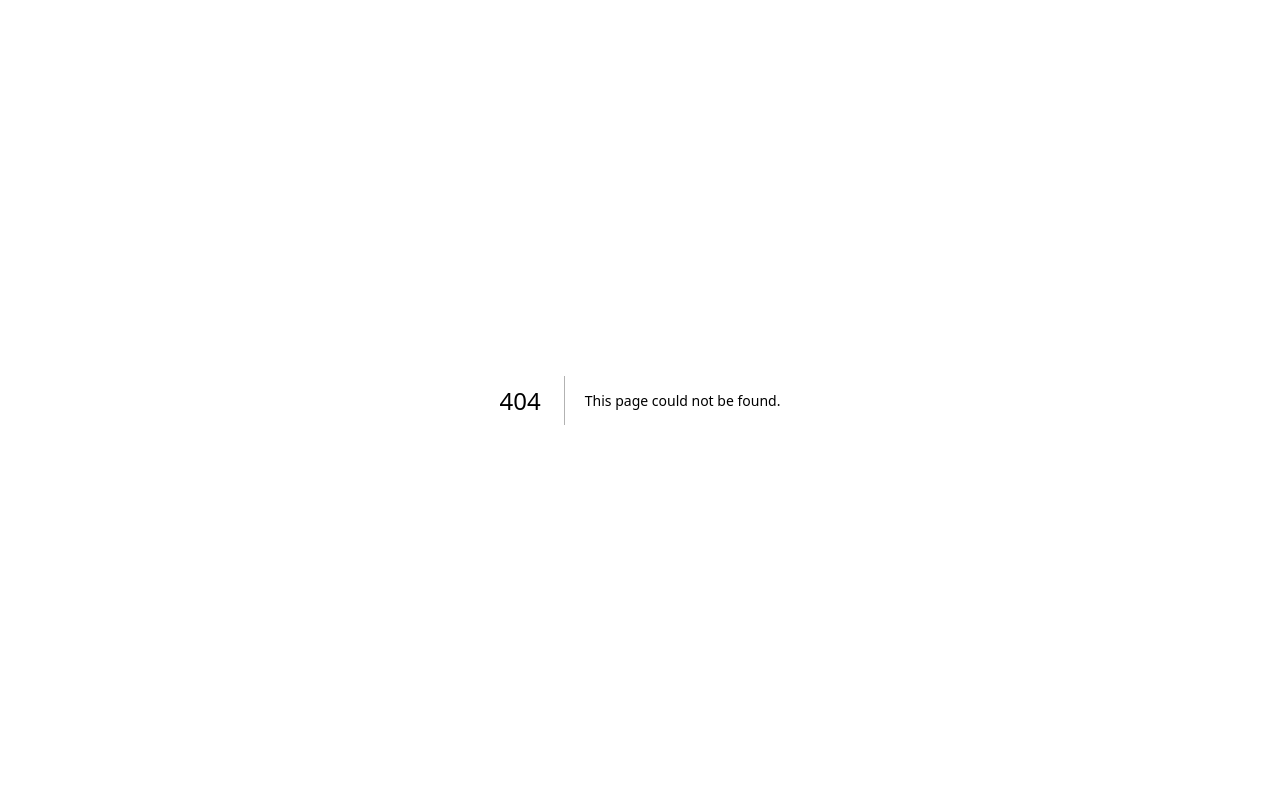
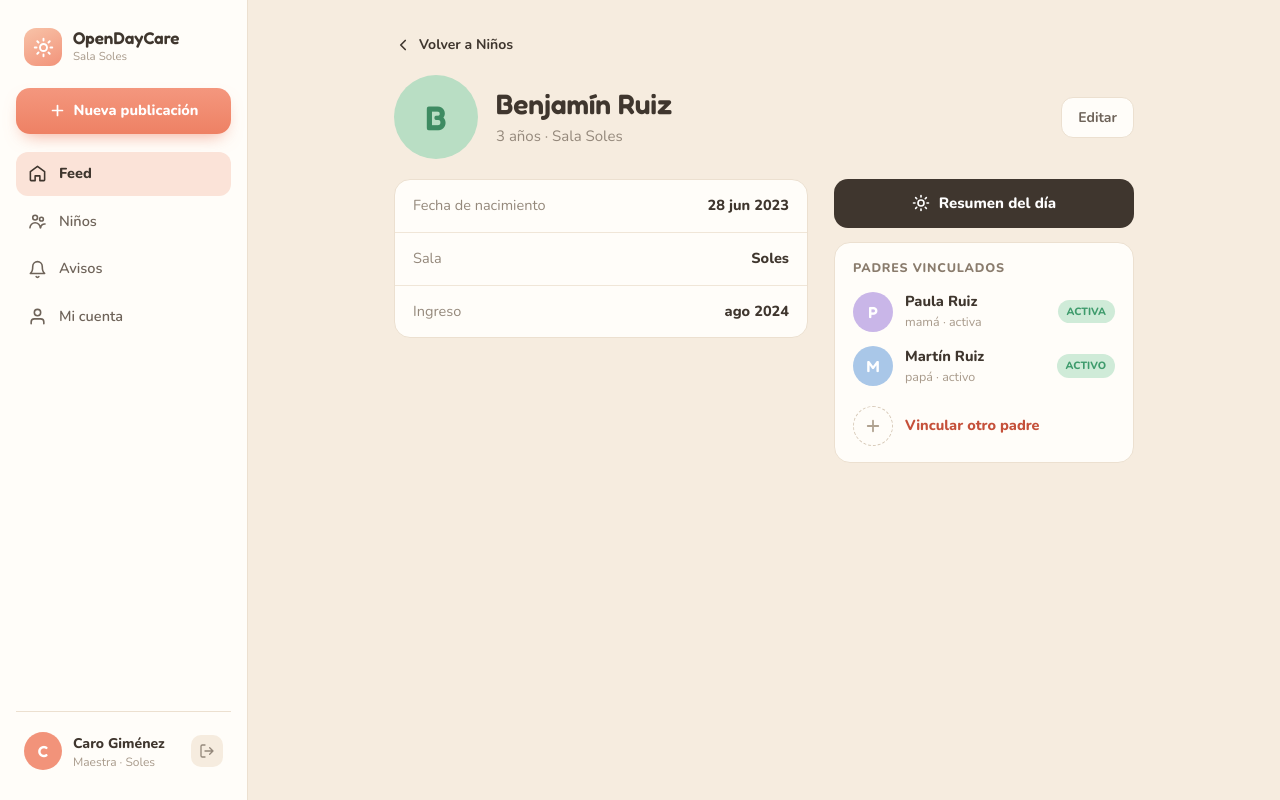
Before and after one commit to luca-palacios/open-daycare, a Next.js app: page /kids/benjamin-ruiz in a window 1280 px wide. Before the commit this address had no page. Built offline with nearby package versions, Linux system fonts and the light colour scheme.

Commit message:
step-05-Add components for kid profile, allergy alert, and parents panel; implement avatar tones

```diff
--- a/app/_components/icons.tsx
+++ b/app/_components/icons.tsx
@@ -131,6 +131,23 @@ export function ChevronRightIcon(props: IconProps) {
   );
 }
 
+export function ChevronLeftIcon(props: IconProps) {
+  return (
+    <svg {...base} strokeWidth={2.2} {...props}>
+      <path d="m15 18-6-6 6-6" />
+    </svg>
+  );
+}
+
+export function AlertTriangleIcon(props: IconProps) {
+  return (
+    <svg {...base} strokeWidth={2.2} {...props}>
+      <path d="M10.3 3.9 1.8 18a2 2 0 0 0 1.7 3h17a2 2 0 0 0 1.7-3L13.7 3.9a2 2 0 0 0-3.4 0z" />
+      <path d="M12 9v4M12 17h.01" />
+    </svg>
+  );
+}
+
 export function MenuIcon(props: IconProps) {
   return (
     <svg {...base} {...props}>
--- /dev/null
+++ b/app/_components/kid-allergy-alert.tsx
@@ -0,0 +1,19 @@
+import { AlertTriangleIcon } from "./icons";
+
+export function KidAllergyAlert({ allergies }: { allergies: string }) {
+  return (
+    <div className="flex gap-3.5 rounded-2xl bg-[#FBDAD6] px-[18px] py-4">
+      <span className="flex h-10 w-10 flex-none items-center justify-center rounded-[11px] bg-[#F4A8A0] text-white">
+        <AlertTriangleIcon aria-hidden="true" className="h-[22px] w-[22px]" />
+      </span>
+      <div className="min-w-0">
+        <p className="mb-0.5 text-[15px] font-extrabold text-[#C5413A]">
+          Alergias y notas
+        </p>
+        <p className="text-[14.5px] leading-[1.5] text-[#B25249]">
+          {allergies}
+        </p>
+      </div>
+    </div>
+  );
+}
--- a/app/_components/kid-card.tsx
+++ b/app/_components/kid-card.tsx
@@ -1,16 +1,9 @@
 import Link from "next/link";
+import { KID_AVATAR_TONES } from "../_lib/avatar-tones";
 import { calculateAgeInYears } from "../_lib/kid-age";
 import { normalizeText } from "../_lib/normalize-text";
 import type { Kid } from "../_data/kids";
 import { ChevronRightIcon } from "./icons";
-
-const AVATAR_TONES: Record<Kid["avatarTone"], string> = {
-  sky: "bg-[#A9D9E8] text-[#1F7A93]",
-  rose: "bg-[#F4B8CC] text-[#C44A7A]",
-  mint: "bg-[#B9DEC4] text-[#3E8B62]",
-  sun: "bg-[#F4DC8E] text-[#9A7B1E]",
-  lilac: "bg-[#C9B6E8] text-[#7B5FC0]",
-};
 
 const ALLERGY_LABELS = [
   { keyword: "mani", label: "MANÍ" },
@@ -56,7 +49,7 @@ export function KidCard({ kid }: { kid: Kid }) {
     >
       <span
         aria-hidden="true"
-        className={`flex h-12 w-12 flex-none items-center justify-center rounded-full font-display text-[19px] font-semibold ${AVATAR_TONES[kid.avatarTone]}`}
+        className={`flex h-12 w-12 flex-none items-center justify-center rounded-full font-display text-[19px] font-semibold ${KID_AVATAR_TONES[kid.avatarTone]}`}
       >
         {kid.initials}
       </span>
--- /dev/null
+++ b/app/_components/kid-details.tsx
@@ -0,0 +1,28 @@
+import type { Kid } from "../_data/kids";
+import { formatKidDate, formatKidMonthYear } from "../_lib/kid-age";
+
+export function KidDetails({ kid }: { kid: Kid }) {
+  const rows = [
+    { label: "Fecha de nacimiento", value: formatKidDate(kid.birthDate) },
+    { label: "Sala", value: kid.room },
+    { label: "Ingreso", value: formatKidMonthYear(kid.joinedAt) },
+  ];
+
+  return (
+    <dl className="overflow-hidden rounded-2xl border border-line bg-surface">
+      {rows.map((row, index) => (
+        <div
+          key={row.label}
+          className={`flex items-center justify-between gap-4 px-[18px] py-[15px] ${
+            index < rows.length - 1 ? "border-b border-line-soft" : ""
+          }`}
+        >
+          <dt className="text-[14.5px] text-muted">{row.label}</dt>
+          <dd className="text-right text-[14.5px] font-extrabold text-ink">
+            {row.value}
+          </dd>
+        </div>
+      ))}
+    </dl>
+  );
+}
--- /dev/null
+++ b/app/_components/kid-parents-panel.tsx
@@ -0,0 +1,83 @@
+import type { Parent } from "../_data/kids";
+import { PlusIcon } from "./icons";
+
+const PARENT_TONES = ["bg-[#C9B6E8]", "bg-[#A9C7E8]"];
+
+const ACTIVE_BADGE = "bg-[#CFEBD8] text-[#3E9B6C]";
+const PENDING_BADGE = "bg-[#F7E7A6] text-[#9A7B1E]";
+
+function statusLabel(parent: Parent): string {
+  if (parent.status === "pending") return "invitación enviada";
+  return parent.relationship === "mamá" ? "activa" : "activo";
+}
+
+function statusBadge(parent: Parent): { label: string; tone: string } {
+  if (parent.status === "pending") {
+    return { label: "PENDIENTE", tone: PENDING_BADGE };
+  }
+
+  return {
+    label: parent.relationship === "mamá" ? "ACTIVA" : "ACTIVO",
+    tone: ACTIVE_BADGE,
+  };
+}
+
+function ParentRow({ parent, index }: { parent: Parent; index: number }) {
+  const badge = statusBadge(parent);
+
+  return (
+    <li className="flex items-center gap-3">
+      <span
+        aria-hidden="true"
+        className={`flex h-10 w-10 flex-none items-center justify-center rounded-full font-display text-[16px] font-semibold text-white ${PARENT_TONES[index % PARENT_TONES.length]}`}
+      >
+        {parent.name.charAt(0)}
+      </span>
+      <span className="min-w-0 flex-1">
+        <span className="block truncate text-[14.5px] font-extrabold text-ink">
+          {parent.name}
+        </span>
+        <span className="block text-[12.5px] text-faint">
+          {parent.relationship} · {statusLabel(parent)}
+        </span>
+      </span>
+      <span
+        className={`flex-none rounded-full px-[9px] py-1 text-[10.5px] font-extrabold ${badge.tone}`}
+      >
+        {badge.label}
+      </span>
+    </li>
+  );
+}
+
+export function KidParentsPanel({ parents }: { parents: Parent[] }) {
+  return (
+    <section className="rounded-2xl border border-line bg-surface px-[18px] py-4">
+      <h2 className="mb-3.5 text-[12.5px] font-extrabold uppercase tracking-[0.8px] text-[#8A7C6D]">
+        Padres vinculados
+      </h2>
+
+      {parents.length > 0 ? (
+        <ul className="flex flex-col gap-3.5">
+          {parents.map((parent, index) => (
+            <ParentRow key={parent.id} parent={parent} index={index} />
+          ))}
+        </ul>
+      ) : (
+        <p className="text-[14.5px] text-faint">Sin padres vinculados</p>
+      )}
+
+      <button
+        type="button"
+        className="mt-3 flex items-center gap-3 pt-2"
+      >
+        <span className="flex h-10 w-10 flex-none items-center justify-center rounded-full border-[1.5px] border-dashed border-[#D8CBBA] text-[#B0A290]">
+          <PlusIcon aria-hidden="true" className="h-[18px] w-[18px]" />
+        </span>
+        <span className="text-[14.5px] font-extrabold text-brand-dark">
+          Vincular otro padre
+        </span>
+      </button>
+    </section>
+  );
+}
--- /dev/null
+++ b/app/_components/kid-profile-header.tsx
@@ -0,0 +1,46 @@
+import Link from "next/link";
+import type { Kid } from "../_data/kids";
+import { KID_AVATAR_TONES } from "../_lib/avatar-tones";
+import { calculateAgeInYears } from "../_lib/kid-age";
+import { ChevronLeftIcon } from "./icons";
+
+export function KidProfileHeader({ kid }: { kid: Kid }) {
+  const age = calculateAgeInYears(kid.birthDate);
+
+  return (
+    <header>
+      <Link
+        href="/kids"
+        className="mb-5 flex items-center gap-[7px] text-[14px] font-bold text-muted"
+      >
+        <ChevronLeftIcon aria-hidden="true" className="h-[18px] w-[18px]" />
+        Volver a Niños
+      </Link>
+
+      <div className="flex flex-wrap items-center gap-[18px]">
+        <span
+          aria-hidden="true"
+          className={`flex h-[84px] w-[84px] flex-none items-center justify-center rounded-full font-display text-[34px] font-semibold ${KID_AVATAR_TONES[kid.avatarTone]}`}
+        >
+          {kid.initials}
+        </span>
+
+        <div className="min-w-0 flex-1">
+          <h1 className="font-display text-[28px] font-semibold leading-tight text-ink">
+            {kid.name}
+          </h1>
+          <p className="mt-[3px] text-[15px] text-muted">
+            {age} años · Sala {kid.room}
+          </p>
+        </div>
+
+        <button
+          type="button"
+          className="flex-none rounded-xl border-[1.5px] border-line bg-surface px-4 py-[9px] text-[14px] font-bold text-[#6E6359]"
+        >
+          Editar
+        </button>
+      </div>
+    </header>
+  );
+}
--- /dev/null
+++ b/app/_components/kid-summary-action.tsx
@@ -0,0 +1,13 @@
+import { SunLogo } from "./icons";
+
+export function KidSummaryAction() {
+  return (
+    <button
+      type="button"
+      className="flex w-full items-center justify-center gap-[9px] rounded-[14px] bg-ink px-3 py-[13px] text-[15px] font-extrabold text-white"
+    >
+      <SunLogo aria-hidden="true" className="h-[18px] w-[18px]" />
+      Resumen del día
+    </button>
+  );
+}
--- /dev/null
+++ b/app/_lib/avatar-tones.ts
@@ -0,0 +1,9 @@
+import type { Kid } from "../_data/kids";
+
+export const KID_AVATAR_TONES: Record<Kid["avatarTone"], string> = {
+  sky: "bg-[#A9D9E8] text-[#1F7A93]",
+  rose: "bg-[#F4B8CC] text-[#C44A7A]",
+  mint: "bg-[#B9DEC4] text-[#3E8B62]",
+  sun: "bg-[#F4DC8E] text-[#9A7B1E]",
+  lilac: "bg-[#C9B6E8] text-[#7B5FC0]",
+};
--- /dev/null
+++ b/app/kids/[id]/page.tsx
@@ -0,0 +1,53 @@
+import type { Metadata } from "next";
+import { connection } from "next/server";
+import { notFound } from "next/navigation";
+import { AppShell } from "../../_components/app-shell";
+import { KidAllergyAlert } from "../../_components/kid-allergy-alert";
+import { KidDetails } from "../../_components/kid-details";
+import { KidParentsPanel } from "../../_components/kid-parents-panel";
+import { KidProfileHeader } from "../../_components/kid-profile-header";
+import { KidSummaryAction } from "../../_components/kid-summary-action";
+import { getKidById } from "../../_data/kids";
+
+export const instant = false;
+
+export async function generateMetadata({
+  params,
+}: PageProps<"/kids/[id]">): Promise<Metadata> {
+  const { id } = await params;
+  const kid = getKidById(id);
+
+  return {
+    title: kid ? `${kid.name} · OpenDayCare` : "Niño no encontrado · OpenDayCare",
+  };
+}
+
+export default async function KidProfilePage({
+  params,
+}: PageProps<"/kids/[id]">) {
+  await connection();
+  const { id } = await params;
+  const kid = getKidById(id);
+
+  if (!kid) notFound();
+
+  return (
+    <AppShell>
+      <div className="mx-auto w-full max-w-[820px] px-4 pb-20 pt-6 sm:px-8 sm:pt-8 lg:px-10 lg:pb-20 lg:pt-[34px]">
+        <KidProfileHeader kid={kid} />
+
+        <div className="mt-5 flex flex-wrap items-start gap-[26px]">
+          <div className="flex min-w-0 flex-[1_1_300px] flex-col gap-[18px]">
+            {kid.allergies && <KidAllergyAlert allergies={kid.allergies} />}
+            <KidDetails kid={kid} />
+          </div>
+
+          <div className="flex w-full flex-col gap-3.5 sm:w-[300px] sm:flex-none">
+            <KidSummaryAction />
+            <KidParentsPanel parents={kid.parents} />
+          </div>
+        </div>
+      </div>
+    </AppShell>
+  );
+}
```
